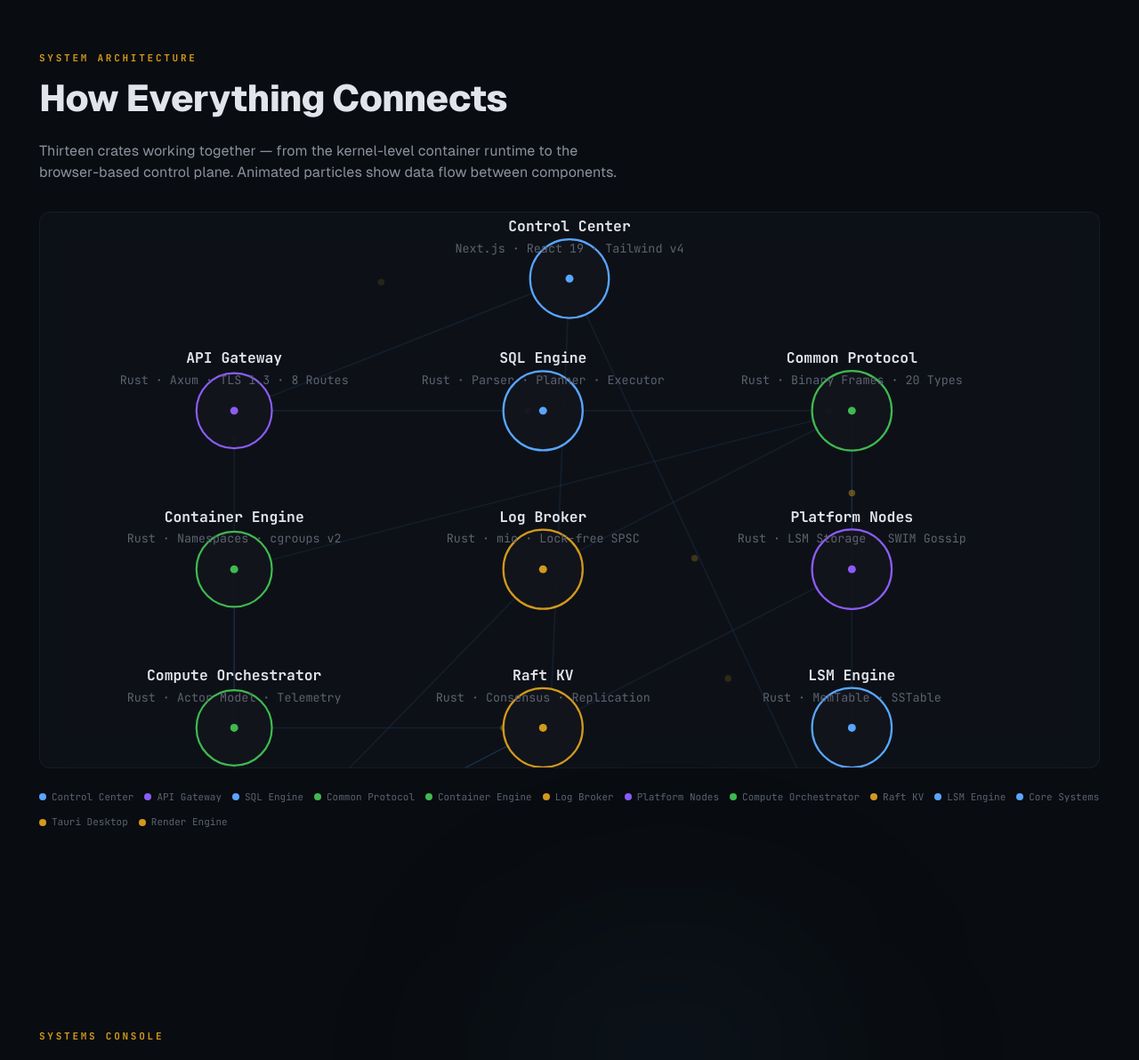
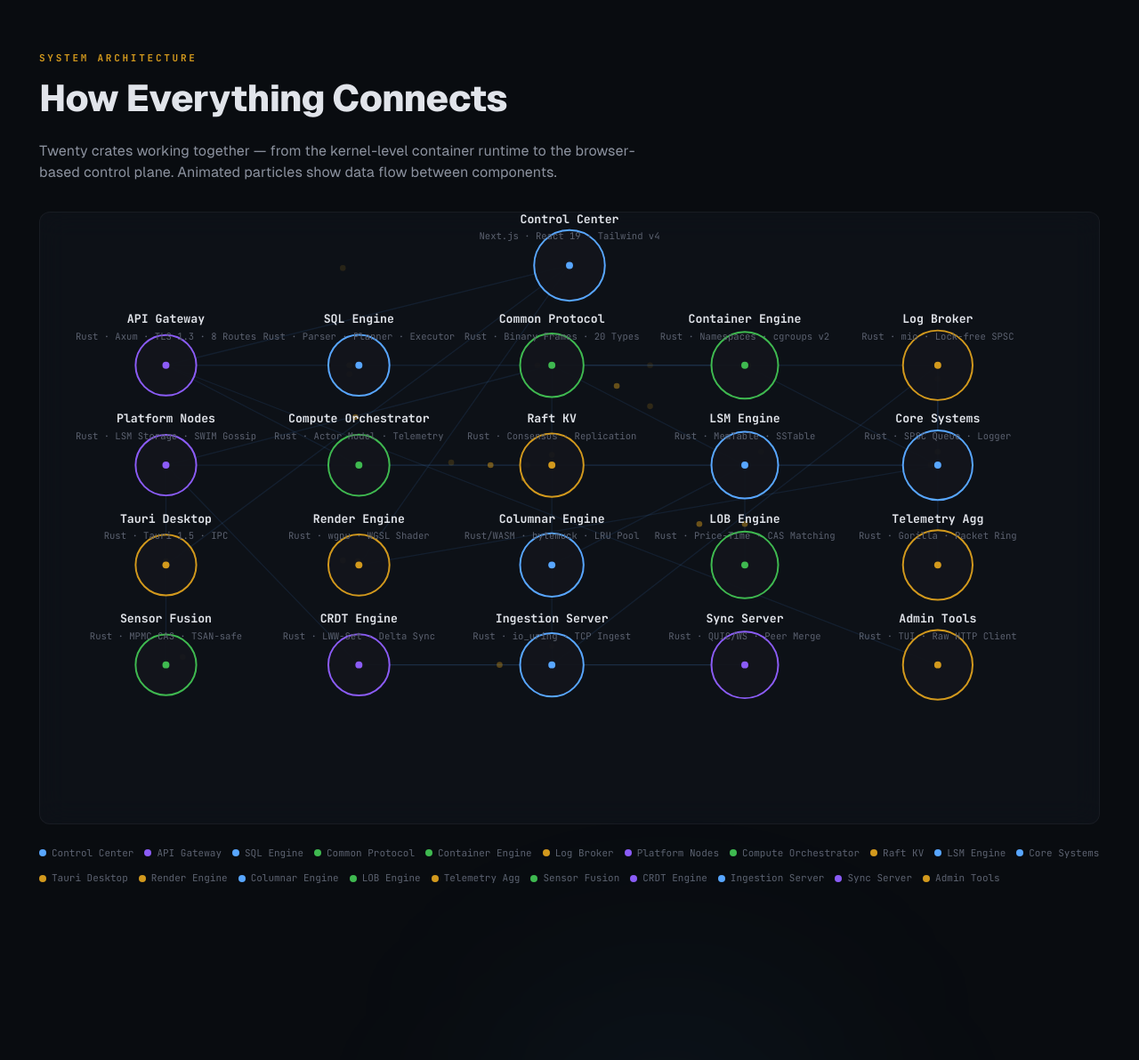
Before and after one commit to keaganryanoconnell/Systems---portfolio, a Next.js app in the folder ui-control-center/: page / in a window 1280 px wide. Shown: the part 1420-2612 px from the top of the page at 89% size. Built offline with nearby package versions, Linux system fonts and the light colour scheme.

Commit message:
feat: expand ArchMap from 13→21 nodes covering all 20 crates — 5-column animated canvas with 24 edges

```diff
--- a/ui-control-center/src/app/components/ArchMap.tsx
+++ b/ui-control-center/src/app/components/ArchMap.tsx
@@ -22,30 +22,42 @@ const NODE_SPECS: NodeSpec[] = [
   { label: "Core Systems", sub: "Rust · SPSC Queue · Logger", color: "#58a6ff" },
   { label: "Tauri Desktop", sub: "Rust · Tauri 1.5 · IPC", color: "#d2991d" },
   { label: "Render Engine", sub: "Rust · wgpu · WGSL Shader", color: "#d2991d" },
+  { label: "Columnar Engine", sub: "Rust/WASM · bytemuck · LRU Pool", color: "#58a6ff" },
+  { label: "LOB Engine", sub: "Rust · Price-Time · CAS Matching", color: "#3fb950" },
+  { label: "Telemetry Agg", sub: "Rust · Gorilla · Packet Ring", color: "#d2991d" },
+  { label: "Sensor Fusion", sub: "Rust · MPMC CAS · TSAN-safe", color: "#3fb950" },
+  { label: "CRDT Engine", sub: "Rust · LWW-Set · Delta Sync", color: "#8b5cf6" },
+  { label: "Ingestion Server", sub: "Rust · io_uring · TCP Ingest", color: "#58a6ff" },
+  { label: "Sync Server", sub: "Rust · QUIC/WS · Peer Merge", color: "#8b5cf6" },
+  { label: "Admin Tools", sub: "Rust · TUI · Raw HTTP Client", color: "#d2991d" },
 ];
 
 const EDGES: [number, number][] = [
   [0, 1], [1, 2], [1, 7], [2, 3], [3, 4], [3, 5],
   [3, 6], [3, 9], [7, 8], [4, 10], [6, 10], [0, 11],
   [5, 10], [8, 10], [0, 12], [12, 10],
+  [13, 3], [13, 9], [14, 9], [15, 5], [16, 6],
+  [17, 6], [17, 19], [18, 5], [18, 13], [19, 17], [20, 1],
 ];
 
-const CANVAS_W = 800;
-const CANVAS_H = 420;
+const CANVAS_W = 900;
+const CANVAS_H = 520;
 
 function layoutNodes(count: number): { x: number; y: number }[] {
   const positions: { x: number; y: number }[] = [];
-  positions.push({ x: CANVAS_W / 2, y: 50 });
-  const cols = 3;
-  const rowH = 120;
-  const colW = (CANVAS_W - 100) / cols;
-  const startX = colW / 2 + 30;
+  positions.push({ x: CANVAS_W / 2, y: 45 });
+
+  const cols = 5;
+  const rowH = 85;
+  const colW = (CANVAS_W - 80) / cols;
+  const startX = colW / 2 + 25;
+
   for (let i = 2; i <= count + 1; i++) {
     const row = Math.floor((i - 2) / cols);
     const col = (i - 2) % cols;
     positions.push({
       x: startX + col * colW,
-      y: 150 + row * rowH,
+      y: 130 + row * rowH,
     });
   }
   return positions;
@@ -54,7 +66,7 @@ function layoutNodes(count: number): { x: number; y: number }[] {
 export default function ArchMap() {
   const ref = useRef<HTMLCanvasElement>(null);
   const containerRef = useRef<HTMLDivElement>(null);
-  const [size, setSize] = useState({ w: 800, h: 420 });
+  const [size, setSize] = useState({ w: 900, h: 520 });
 
   useEffect(() => {
     if (!containerRef.current) return;
@@ -131,14 +143,14 @@ export default function ArchMap() {
         ctx.fillStyle = node.color;
         ctx.fill();
 
-        ctx.font = "bold 11px 'JetBrains Mono', monospace";
+        ctx.font = "bold 10px 'JetBrains Mono', monospace";
         ctx.fillStyle = "#e1e4ea";
         ctx.textAlign = "center";
         ctx.fillText(node.label, pos.x, pos.y - 36);
 
-        ctx.font = "9px 'JetBrains Mono', monospace";
+        ctx.font = "8px 'JetBrains Mono', monospace";
         ctx.fillStyle = "#5c6270";
-        ctx.fillText(node.sub, pos.x, pos.y - 20);
+        ctx.fillText(node.sub, pos.x, pos.y - 22);
       }
 
       frame++;
@@ -154,7 +166,7 @@ export default function ArchMap() {
       <div className="section-heading">System Architecture</div>
       <h2 className="section-title">How Everything Connects</h2>
       <p className="text-text-soft text-base max-w-2xl mb-8">
-        Thirteen crates working together — from the kernel-level container runtime to
+        Twenty crates working together — from the kernel-level container runtime to
         the browser-based control plane. Animated particles show data flow between
         components.
       </p>
```
